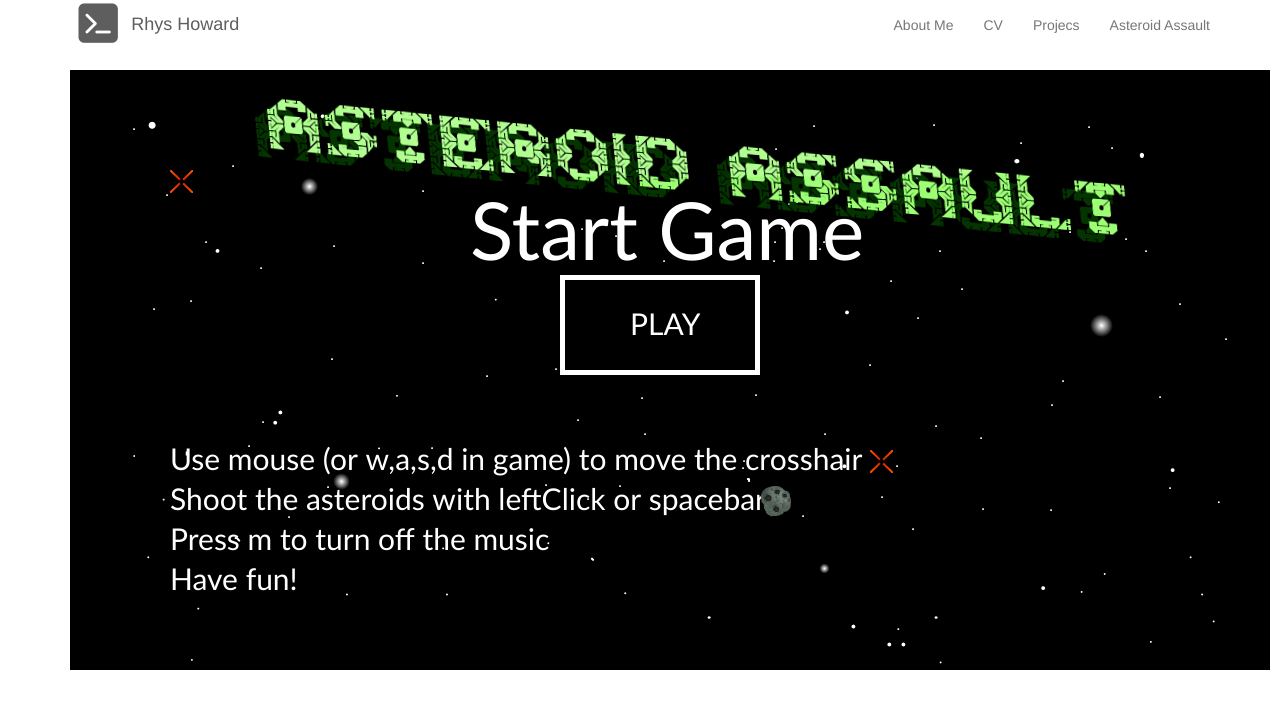
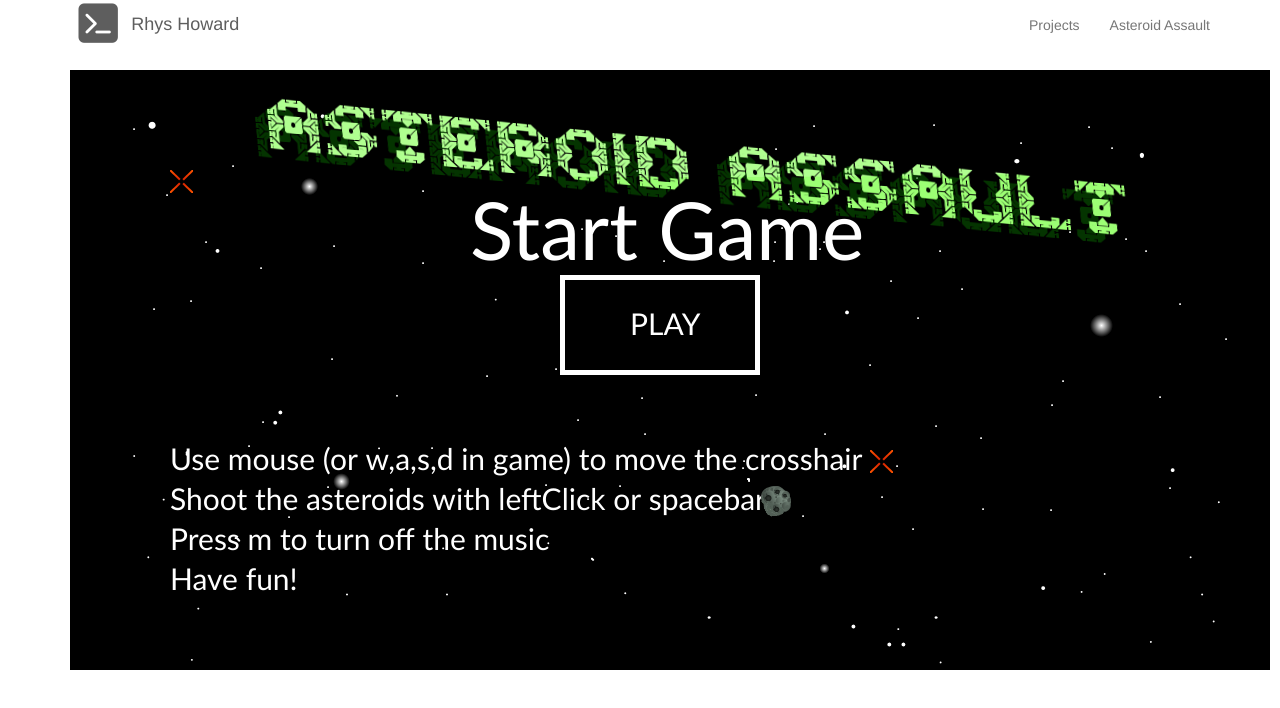
Before and after one commit to rkh4/rkh4.github.io, a plain HTML site: page asteroid-assault.html in a window 1280 px wide. Drawn offline with nearby package versions, Linux system fonts and the light colour scheme.

```diff
--- a/asteroid-assault.html
+++ b/asteroid-assault.html
@@ -24,9 +24,9 @@
             </div>
             <div class="navbar-collapse collapse" id="navbar-main">
                 <ul class="nav navbar-nav navbar-right">
-                    <li><a href="#">About Me</a></li>
-                    <li><a href="#">CV</a></li>
-                    <li><a href="#">Projecs</a></li>
+                    <!--<li><a href="#">About Me</a></li>
+                    <li><a href="#">CV</a></li>-->
+                    <li><a href="#">Projects</a></li>
                     <li><a href="/asteroid-assault.html">Asteroid Assault</a></li>
                 </ul>
             </div>
```
Also changed, not shown: 1 other file.
